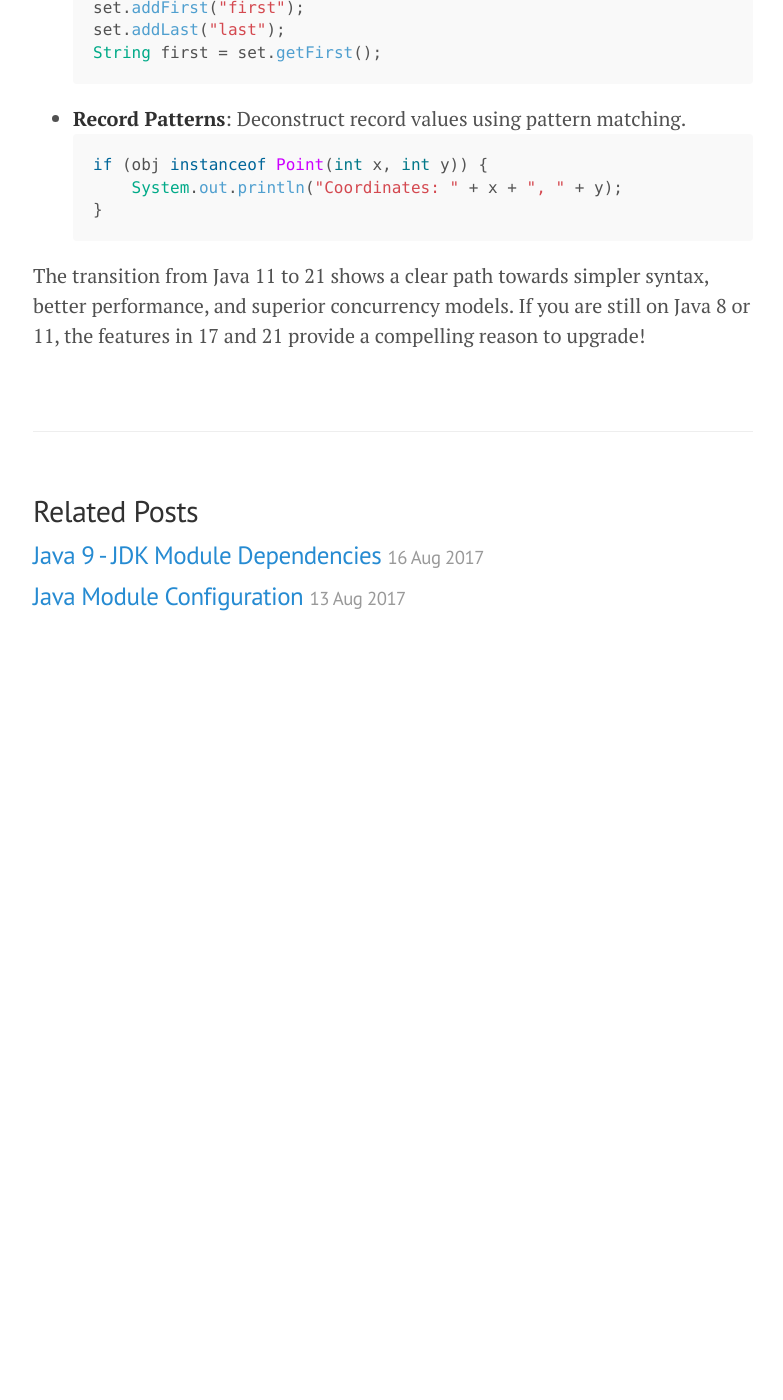
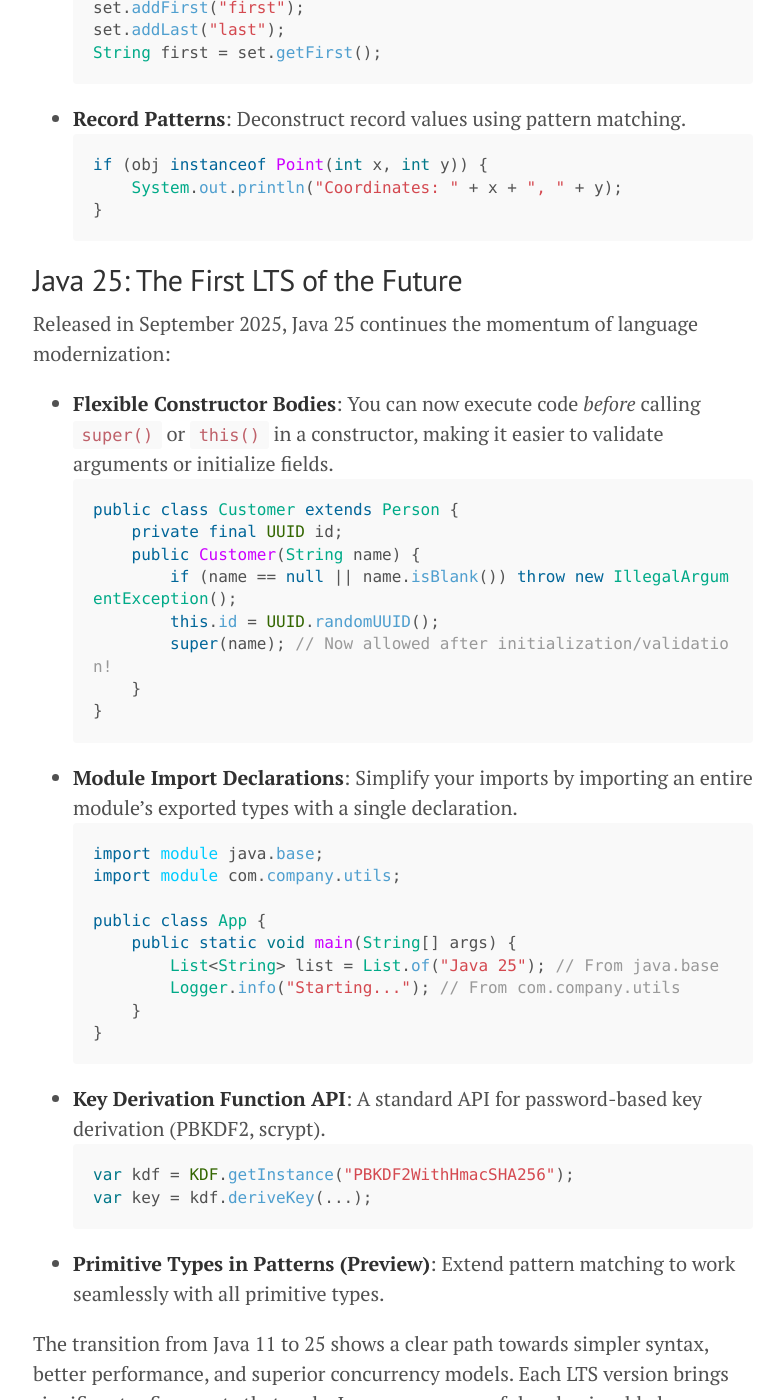
Before and after one commit to Wildcraft/wildcraft.github.io, a Jekyll site: the page built from _posts/2026-03-03-java-lts-evolution.md, in a window 1280 px wide and 1400 px high, scrolled down 2379 px. Shown: the whole window, without its empty margins (247-1030 px from the left). Built offline with Jekyll 4.4.1, drawn with Linux system fonts in a browser that asks for light colours; before the commit the page ends 3051 px from its top, so only the background shows below that; some of the changed text lies outside the part shown.

Commit message:
Add blog post on Java LTS evolution (11, 17, 21, 25) with examples
Co-authored-by: narendranss <1226846+narendranss@users.noreply.github.com>

````diff
--- a/_posts/2026-03-03-java-11-17-21-features.md
+++ b/_posts/2026-03-03-java-lts-evolution.md
@@ -1,9 +1,9 @@
 ---
 layout: post
-title: Java 11, 17, 21 - The LTS Evolution
+title: Java 11, 17, 21, 25 - The LTS Evolution
 ---
 
-As the Java ecosystem continues to evolve with its six-month release cycle, the Long-Term Support (LTS) releases remain the bedrock for enterprise stability. Let's take a look at the major milestones from Java 11, 17, and the latest LTS, Java 21.
+As the Java ecosystem continues to evolve with its six-month release cycle, the Long-Term Support (LTS) releases remain the bedrock for enterprise stability. Let's take a look at the major milestones from Java 11, 17, 21, and the newest LTS, Java 25.
 
 ## Java 11: Modernizing the Foundation
 
@@ -87,4 +87,38 @@ Java 21 (September 2023) introduced groundbreaking features for scalability and
     }
     ```
 
-The transition from Java 11 to 21 shows a clear path towards simpler syntax, better performance, and superior concurrency models. If you are still on Java 8 or 11, the features in 17 and 21 provide a compelling reason to upgrade!
+## Java 25: The First LTS of the Future
+
+Released in September 2025, Java 25 continues the momentum of language modernization:
+
+*   **Flexible Constructor Bodies**: You can now execute code *before* calling `super()` or `this()` in a constructor, making it easier to validate arguments or initialize fields.
+    ```java
+    public class Customer extends Person {
+        private final UUID id;
+        public Customer(String name) {
+            if (name == null || name.isBlank()) throw new IllegalArgumentException();
+            this.id = UUID.randomUUID();
+            super(name); // Now allowed after initialization/validation!
+        }
+    }
+    ```
+*   **Module Import Declarations**: Simplify your imports by importing an entire module's exported types with a single declaration.
+    ```java
+    import module java.base;
+    import module com.company.utils;
+
+    public class App {
+        public static void main(String[] args) {
+            List<String> list = List.of("Java 25"); // From java.base
+            Logger.info("Starting..."); // From com.company.utils
+        }
+    }
+    ```
+*   **Key Derivation Function API**: A standard API for password-based key derivation (PBKDF2, scrypt).
+    ```java
+    var kdf = KDF.getInstance("PBKDF2WithHmacSHA256");
+    var key = kdf.deriveKey(...);
+    ```
+*   **Primitive Types in Patterns (Preview)**: Extend pattern matching to work seamlessly with all primitive types.
+
+The transition from Java 11 to 25 shows a clear path towards simpler syntax, better performance, and superior concurrency models. Each LTS version brings significant refinements that make Java a more powerful and enjoyable language to work with!
````
